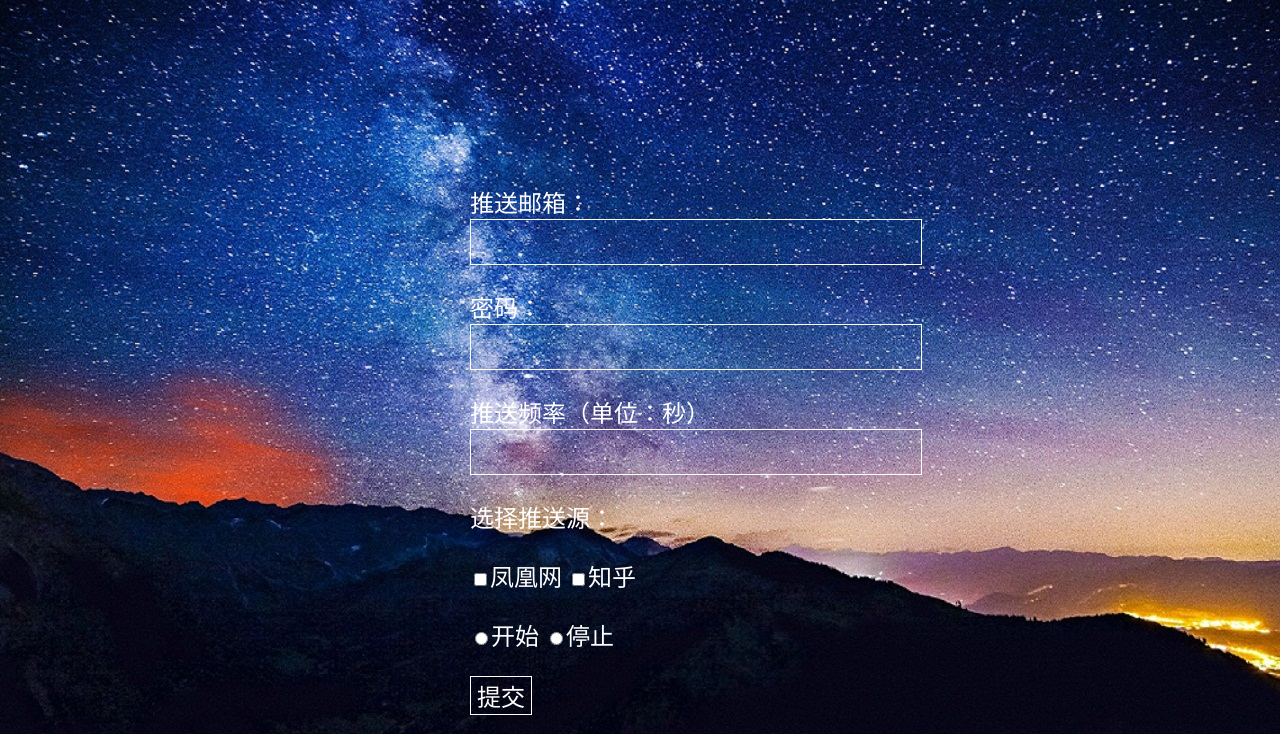
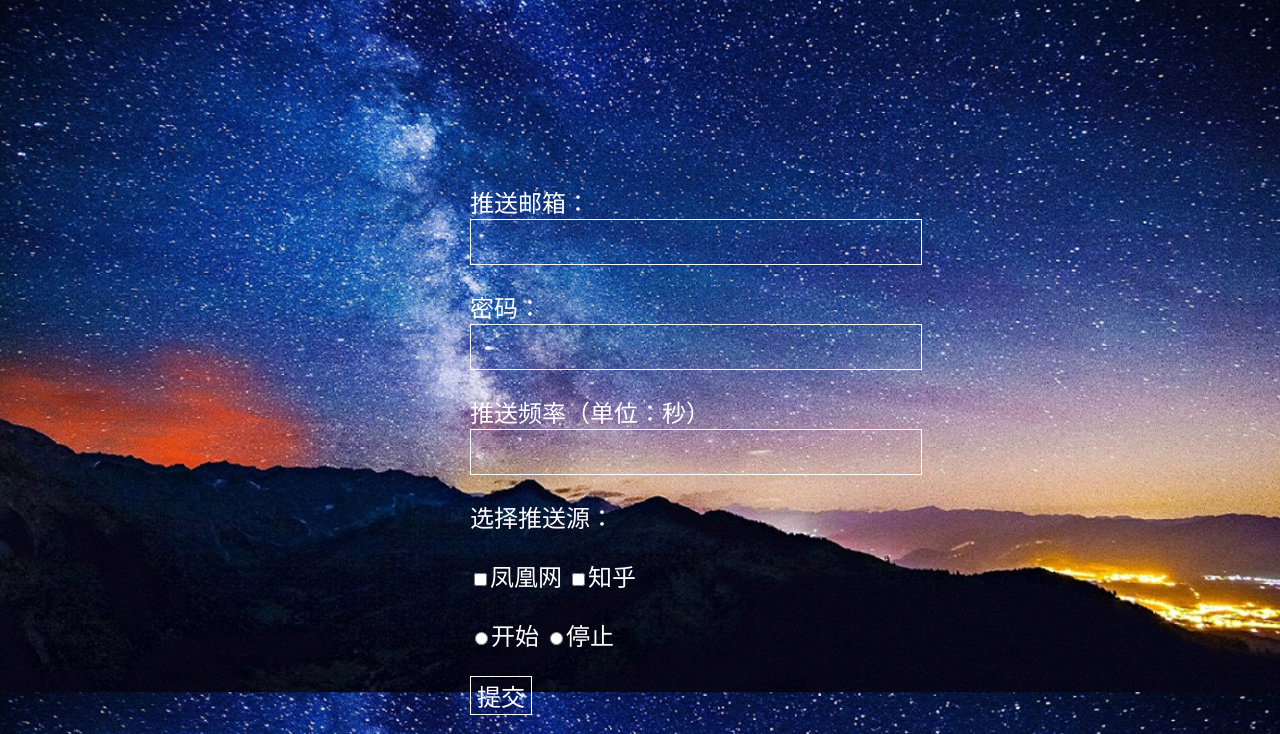
Before and after one commit to Evyde/kindlerss, a PHP site: page / in a window 1280 px wide. Shown: the top 734 px of the page. Run offline with PHP 8.4, Linux system fonts and the light colour scheme; some web fonts are replaced.

Commit message:
修复主界面图片

```diff
--- a/index.css
+++ b/index.css
@@ -6,9 +6,8 @@ src: url('./方正兰亭超细黑简体.TTF');
 }
 body {
 background-image: url(./1.jpg);
-max-width:1383px;
-max-height:748px;
 font-family:fontOfApple;
+background-size:100%,100%;
 color:#FFFFFF
 }
 p {font-size:1.5em;}
@@ -38,6 +37,4 @@ background:transparent;
 }
 img {
 width: 100%;
-max-width: 1383px;
-max-height: 748px;
 }
```
